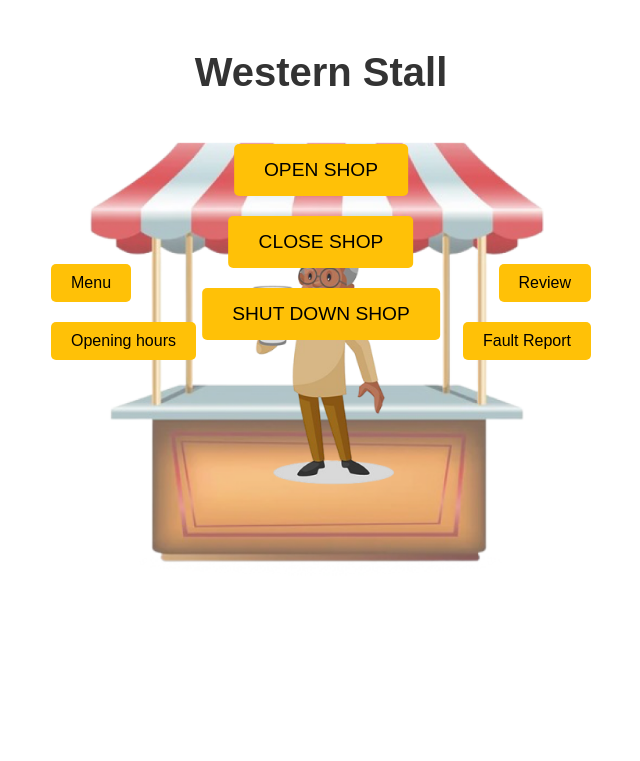
After one commit to Paier05/SC2006_Project_Assignment, a PHP site: page /hawkermain/hawkermain.html in a window 1280 px wide. The commit adds this page. Shown: the top 761 px of the page, without its empty margins (319-959 px from the left). Run offline with PHP 8.4, Linux system fonts and the light colour scheme.

```diff
--- /dev/null
+++ b/Frontend/Login/hawkermain/hawkermain.css
@@ -0,0 +1,92 @@
+* {
+    margin: 0;
+    padding: 0;
+    box-sizing: border-box;
+}
+
+body {
+    font-family: Arial, sans-serif;
+    background-color: #ffffff; /* White background */
+    min-height: 500vh; /* Ensure body covers full viewport height */
+    display: flex;
+    flex-direction: column;
+    justify-content: space-between; /* Space out content */
+}
+
+.container {
+    text-align: center;
+    margin-top: 50px;
+    flex: 1; /* Pushes main content to the top, leaving room for footer buttons */
+}
+
+h1 {
+    font-size: 2.5rem;
+    color: #333;
+}
+
+.stall {
+    position: relative;
+    display: inline-block;
+    margin-top: 20px;
+}
+
+.stall-image {
+    width: 100%;
+    max-width: 600px;
+}
+
+.buttons {
+    position: absolute;
+    top: 30%;
+    width: 100%;
+    display: flex;
+    justify-content: space-between;
+    padding: 0 30px;
+}
+
+.column {
+    display: flex;
+    flex-direction: column;
+    justify-content: center;
+}
+
+.update {
+    align-items: flex-start;
+}
+
+.statistics {
+    align-items: flex-end;
+}
+
+.main-actions {
+    position: absolute;
+    bottom: 20px; /* Adjusts buttons to the bottom of the viewport */
+    left: 50%;
+    transform: translateX(-50%);
+    display: flex;
+    flex-direction: column;
+    align-items: center;
+}
+
+.btn, .btn-large {
+    background-color: #ffc107;
+    border: none;
+    padding: 10px 20px;
+    margin: 10px 0;
+    font-size: 1rem;
+    border-radius: 5px;
+    cursor: pointer;
+    transition: background-color 0.3s ease;
+}
+
+.btn-large {
+    font-size: 1.2rem;
+    position: relative;
+    bottom: 0;
+    left: 0;
+    padding: 15px 30px;
+}
+
+.btn:hover, .btn-large:hover {
+    background-color: #ff9800;
+}
--- /dev/null
+++ b/Frontend/Login/hawkermain/hawkermain.html
@@ -0,0 +1,32 @@
+<!DOCTYPE html>
+<html lang="en">
+<head>
+    <meta charset="UTF-8">
+    <meta name="viewport" content="width=device-width, initial-scale=1.0">
+    <title>Western Stall</title>
+    <link rel="stylesheet" href="hawkermain.css">
+</head>
+<body>
+    <div class="container">
+        <h1>Western Stall</h1>
+        <div class="stall">
+            <img src="stall-image.png" alt="Stall" class="stall-image">
+            <div class="buttons">
+                <div class="column update">
+                    <a href="#"><button class="btn">Menu</button></a>
+                    <a href="#"><button class="btn">Opening hours</button></a>
+                </div>
+                <div class="column main-actions">
+                    <a href="#"><button class="btn-large">OPEN SHOP</button></a>
+                    <a href="#"><button class="btn-large">CLOSE SHOP</button></a>
+                    <a href="#"><button class="btn-large">SHUT DOWN SHOP</button></a>
+                </div>
+                <div class="column statistics">
+                    <a href="#"><button class="btn">Review</button></a>
+                    <a href="./faultreport/viewfault.html"><button class="btn">Fault Report</button></a>
+                </div>
+            </div>
+        </div>
+    </div>
+</body>
+</html>
```
Also changed, not shown: Frontend/Login/hawkermain/faultreport/fetch_fault_reports.php (renamed from Frontend/Login/hawkermain/fetch_fault_reports.php, +5 -10 lines), Frontend/Login/hawkermain/faultreport/viewfault.css (added, +47 -0 lines), Frontend/Login/hawkermain/faultreport/viewfault.html (added, +20 -0 lines), Frontend/Login/hawkermain/faultreport/viewfault.js (added, +18 -0 lines), Frontend/Login/hawkermain/stall-image.png (added).
